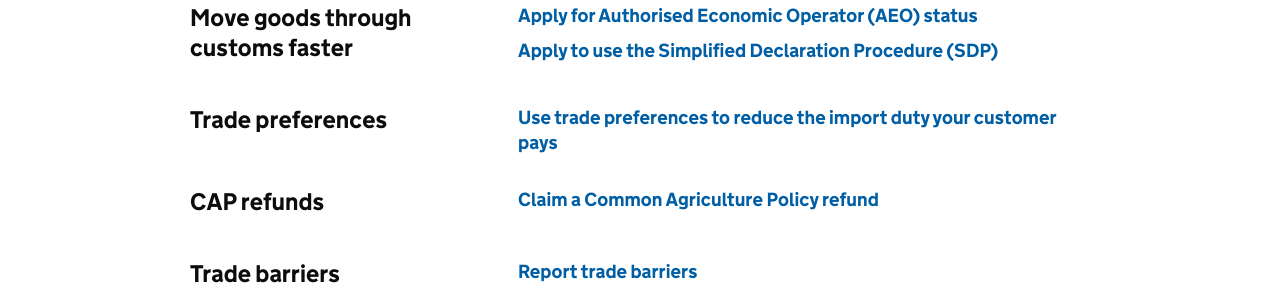
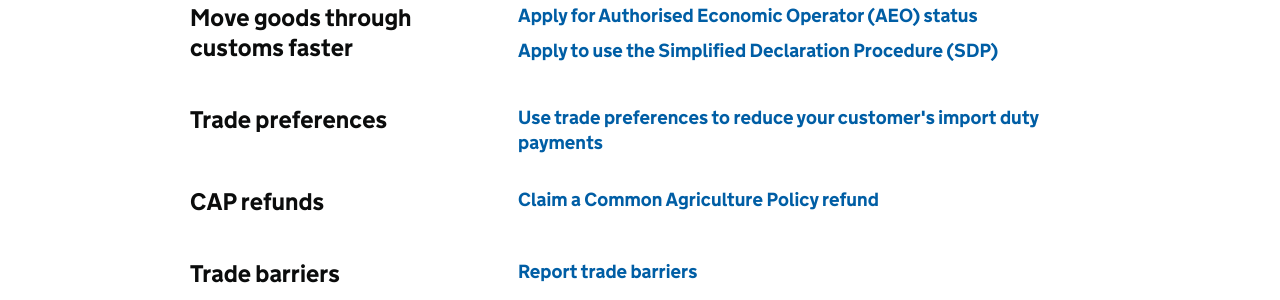
Before and after one commit to alphagov/govuk-import-export-prototype, a Jekyll site: the page built from topic/business-and-self-employed/exporting-and-doing-business-abroad.html, in a window 1280 px wide. Shown: the part 1434-1734 px from the top of the page. Built offline with Jekyll 4.4.1, drawn with Linux system fonts in a browser that asks for light colours.

Commit message:
Update exporting-and-doing-business-abroad.html

```diff
--- a/topic/business-and-self-employed/exporting-and-doing-business-abroad.html
+++ b/topic/business-and-self-employed/exporting-and-doing-business-abroad.html
@@ -82,7 +82,7 @@ index_lists:
 
  - title: Trade preferences
    links:
-     - name: Use trade preferences to reduce the import duty your customer pays
+     - name: Use trade preferences to reduce your customer's import duty payments
        url: '/guide/use-trade-preferences-import-export/when-you-can-use-trade-preferences.html'
 
  - title: CAP refunds
```
